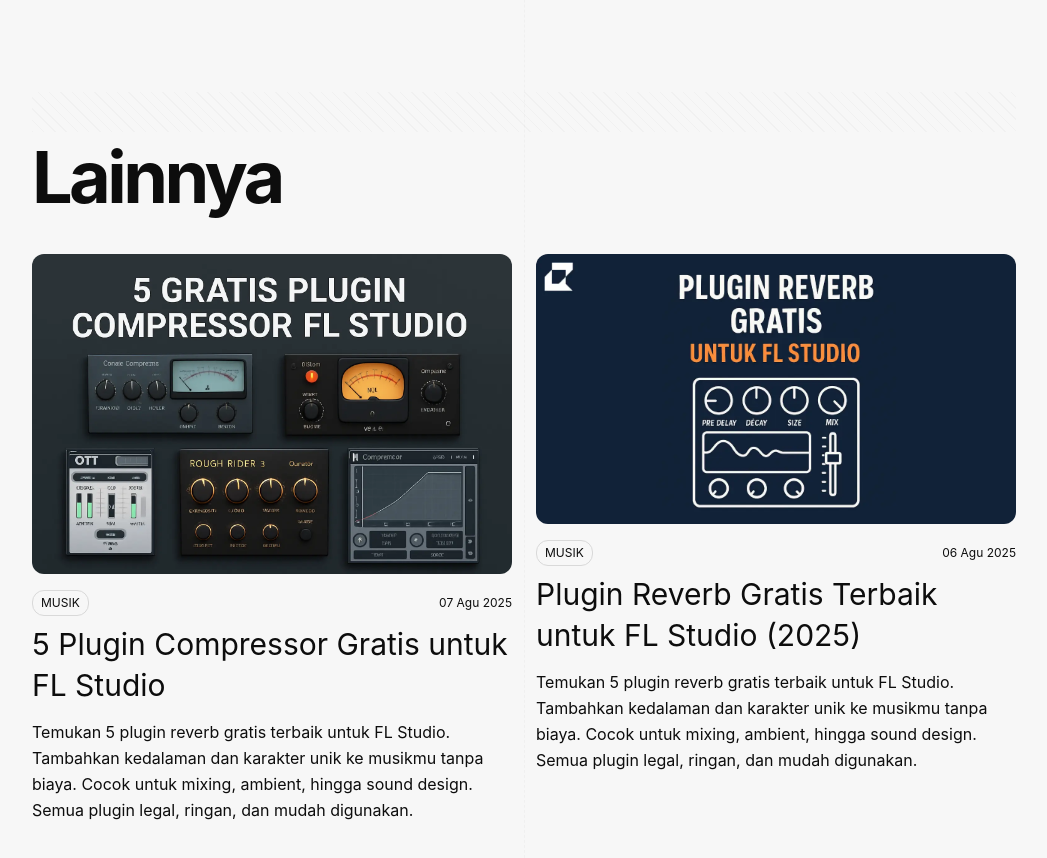
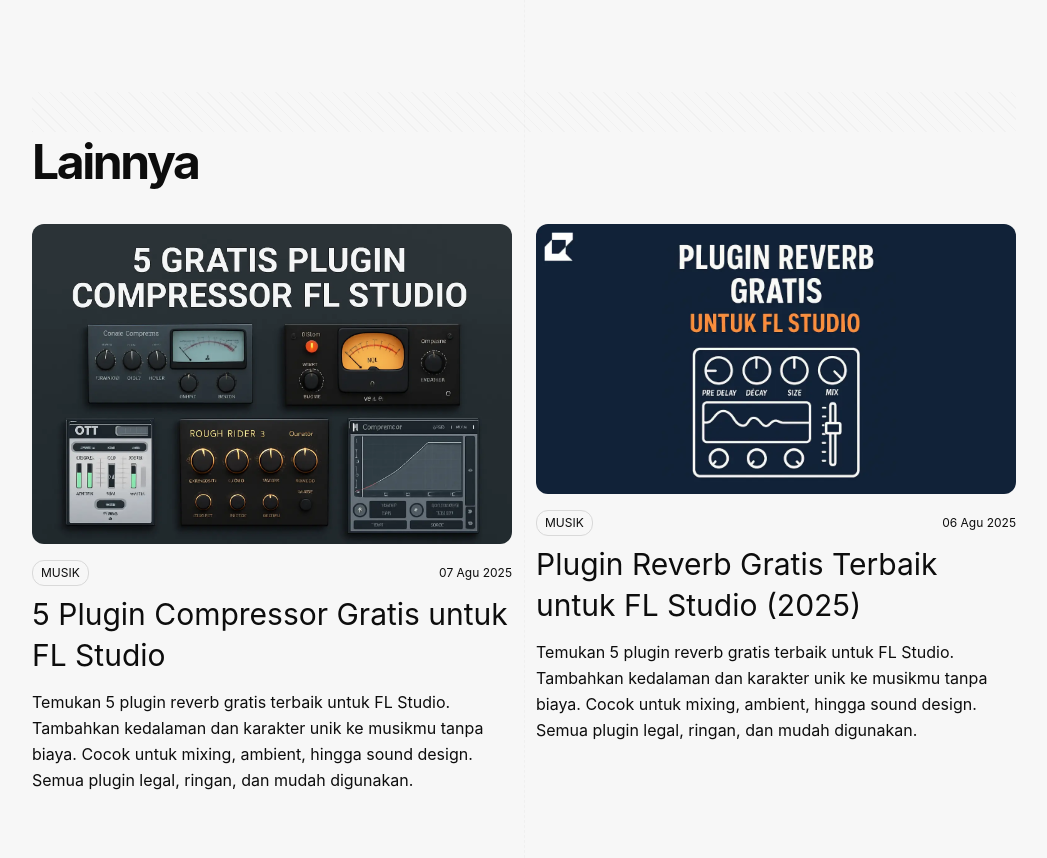
Before and after one commit to c0desk1/bimaakbar-web, a Next.js app: page / in a window 1280 px wide. Shown: the part 1220-2078 px from the top of the page, without its empty margins (116-1163 px from the left). Built offline with nearby package versions, Linux system fonts and the light colour scheme.

Commit message:
Update page.tsx

```diff
--- a/src/app/page.tsx
+++ b/src/app/page.tsx
@@ -31,7 +31,7 @@ export default async function HomePage() {
         ))}
         <Spacer />
         <section>
-          <h2 className="mb-8 text-5xl md:text-7xl font-bold tracking-tighter leading-tight">
+          <h2 className="mb-8 text-3xl md:text-5xl font-bold tracking-tighter leading-tight">
             Lainnya
           </h2>
           <div className="grid grid-cols-1 md:grid-cols-2 md:gap-x-4 lg:gap-x-6 gap-y-14 md:gap-y-16 mb-16">
```
